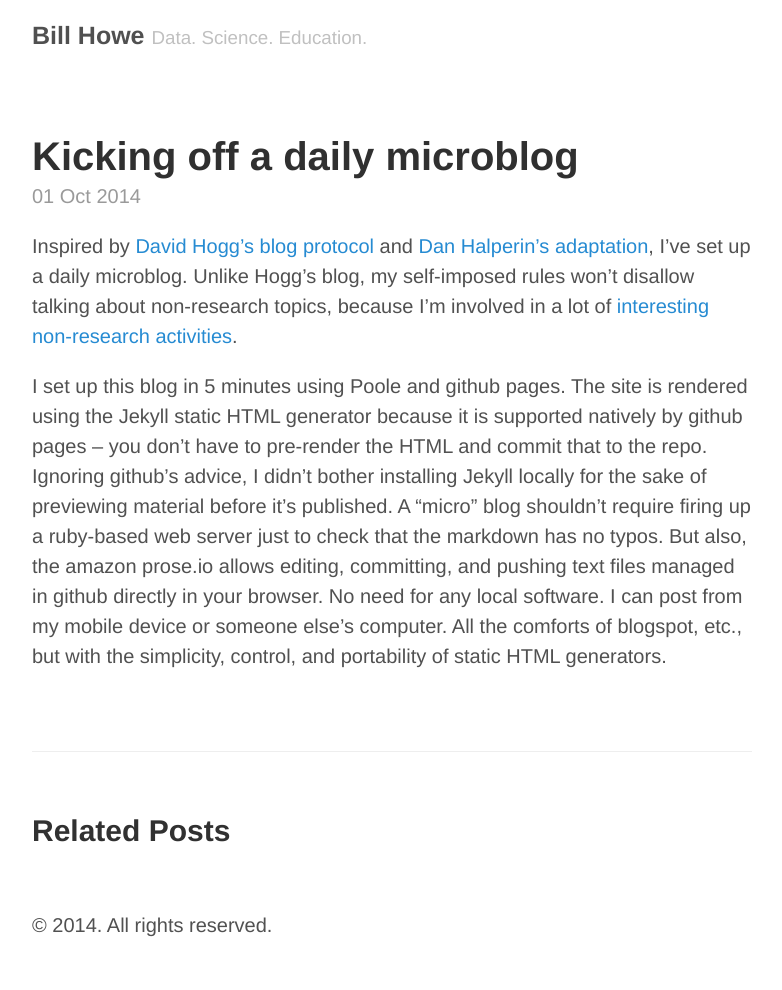
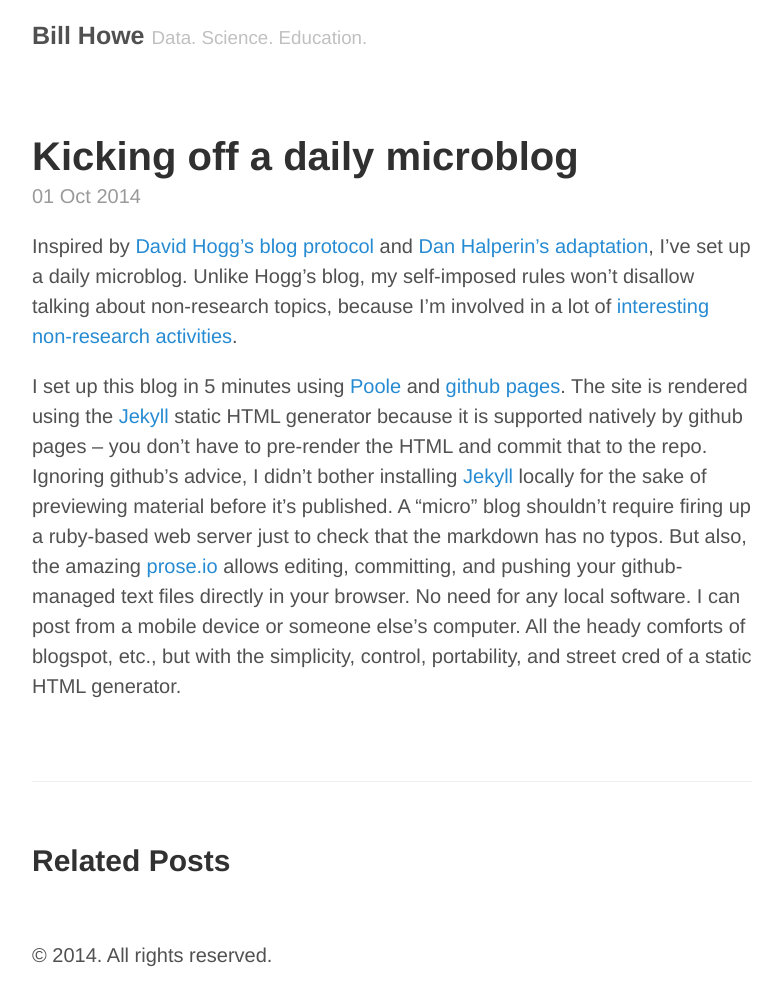
Before and after one commit to billhowe/billhowe.github.io, a Jekyll site: the page built from _posts/2014-10-01-kickoff.md, in a window 1280 px wide. Shown: the whole page, without its empty margins (248-1030 px from the left). Built offline with Jekyll 4.4.1, drawn with Linux system fonts in a browser that asks for light colours; Markdown is read by kramdown in place of the engine named in the settings; before the commit the page ends 960 px from its top, so only the background shows below that.

Commit message:
Adding links

```diff
--- a/_posts/2014-10-01-kickoff.md
+++ b/_posts/2014-10-01-kickoff.md
@@ -6,4 +6,4 @@ published: true
 
 Inspired by [David Hogg's blog protocol](http://hoggresearch.blogspot.com/) and [Dan Halperin's adaptation](http://blog.halper.in/), I've set up a daily microblog.  Unlike Hogg's blog, my self-imposed rules won't disallow talking about non-research topics, because I'm involved in a lot of [interesting](http://data.washington.edu/incubator) [non-research](http://www.coursera.org/course/datasci) [activities](http://github.com/uwescience).
 
-I set up this blog in 5 minutes using Poole and github pages.  The site is rendered using the Jekyll static HTML generator because it is supported natively by github pages -- you don't have to pre-render the HTML and commit that to the repo.   Ignoring github's advice, I didn't bother installing Jekyll locally for the sake of previewing material before it's published.  A "micro" blog shouldn't require firing up a ruby-based web server just to check that the markdown has no typos.  But also, the amazon prose.io allows editing, committing, and pushing text files managed in github directly in your browser.  No need for any local software.  I can post from my mobile device or someone else's computer.  All the comforts of blogspot, etc., but with the simplicity, control, and portability of static HTML generators.
+I set up this blog in 5 minutes using [Poole](http://getpoole.com/) and [github pages](https://pages.github.com/).  The site is rendered using the [Jekyll](http://jekyllrb.com/) static HTML generator because it is supported natively by github pages -- you don't have to pre-render the HTML and commit that to the repo.   Ignoring github's advice, I didn't bother installing [Jekyll](http://jekyllrb.com/) locally for the sake of previewing material before it's published.  A "micro" blog shouldn't require firing up a ruby-based web server just to check that the markdown has no typos.  But also, the amazing [prose.io](http://prose.io/#billhowe) allows editing, committing, and pushing your github-managed text files directly in your browser.  No need for any local software.  I can post from a mobile device or someone else's computer.  All the heady comforts of blogspot, etc., but with the simplicity, control, portability, and street cred of a static HTML generator.
```
